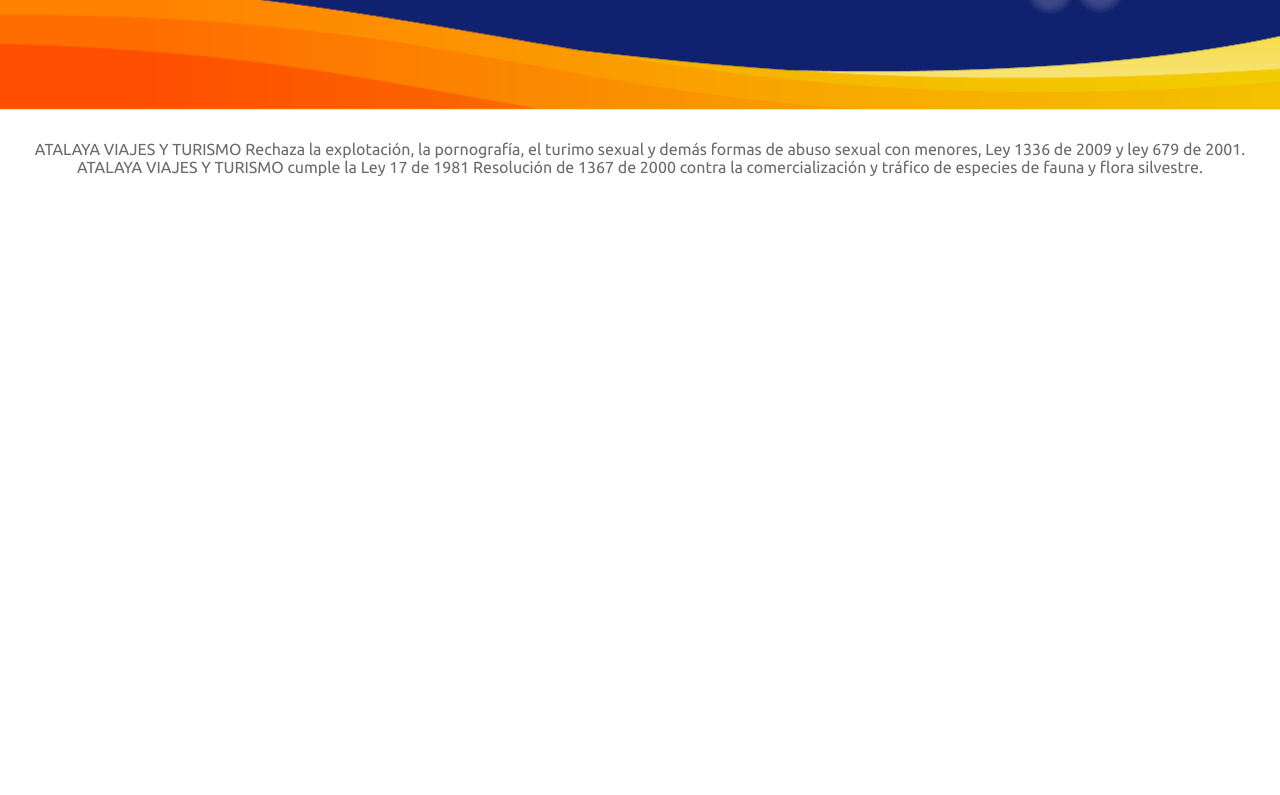
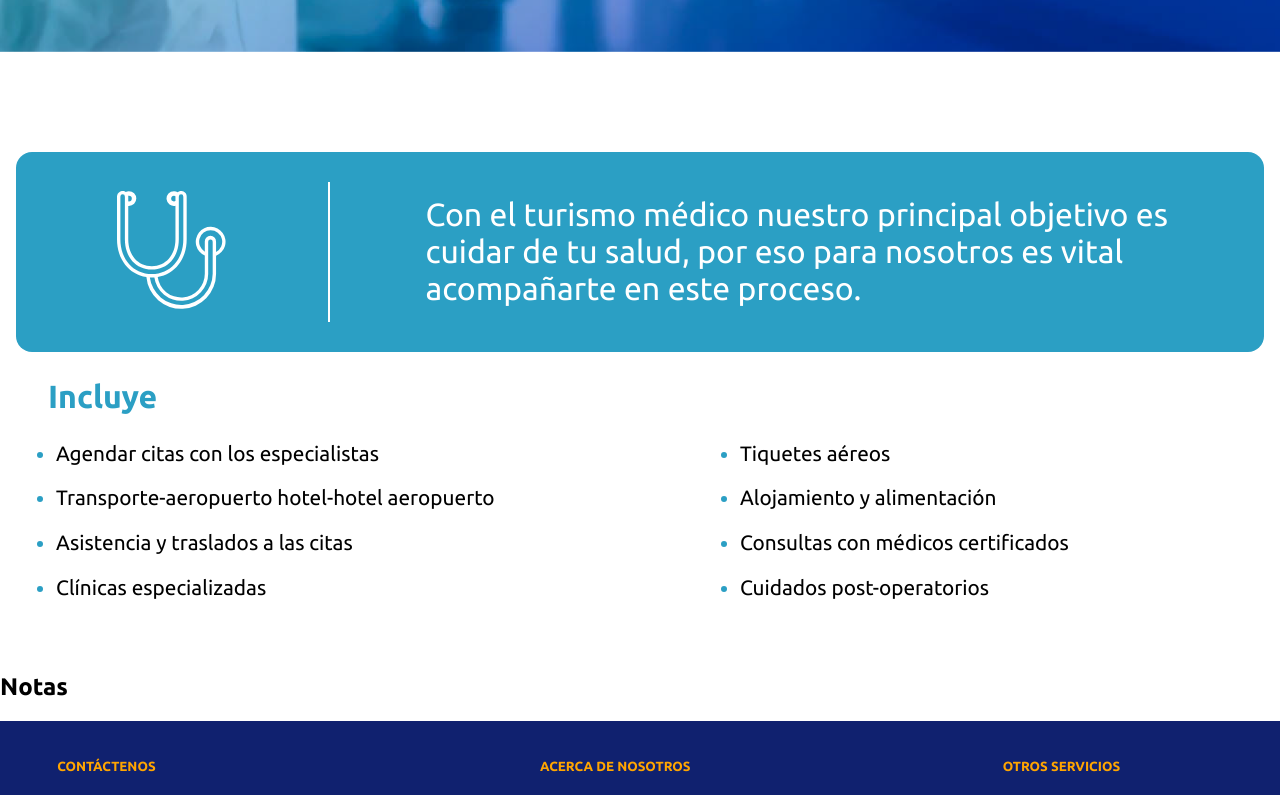
Before and after one commit to logitransatalaya/atalaya-turismo, a React (Create React App) app in the folder frontend/: page /salud in a window 1280 px wide. Shown: the part 620-1415 px from the top of the page. Before the commit the page ends 828 px from the top, so only its background shows below. Built offline with nearby package versions, Linux system fonts and the light colour scheme.

Commit message:
feat: Se ejecuto la estilizacion de los demas componentes hijos, el header y el includes

```diff
--- a/frontend/src/components/Health/HealthHeader/index.jsx
+++ b/frontend/src/components/Health/HealthHeader/index.jsx
@@ -1,9 +1,10 @@
 import React from 'react'
+import { HealthHeaderContainer } from './styles'
 
 export const HealthHeader = () => {
 	return (
-		<div>
-			<h2>cabeza</h2>
-		</div>
+		<HealthHeaderContainer>
+			<div className='contentBanner'></div>
+		</HealthHeaderContainer>
 	)
 }
--- a/frontend/src/components/Health/HealthHeader/styles.js
+++ b/frontend/src/components/Health/HealthHeader/styles.js
@@ -1 +1,15 @@
 import styled from 'styled-components'
+import bannerSalud from 'images/bannerSalud.png'
+
+export const HealthHeaderContainer = styled.div`
+	.contentBanner {
+		background-image: url(${bannerSalud});
+		width: 100%;
+		height: 585px;
+		background-repeat: no-repeat;
+		background-size: contain;
+		background-position: right;
+		background-attachment: fixed;
+		margin-bottom: 2em;
+	}
+`
--- a/frontend/src/components/Health/HealthIncludes/index.jsx
+++ b/frontend/src/components/Health/HealthIncludes/index.jsx
@@ -1,9 +1,63 @@
 import React from 'react'
+import { HealthIncludes_styles } from './styles'
+import { ReactComponent as IconSalud } from '../../../images/iconSaludWhite.svg'
 
 export const HealthIncludes = () => {
 	return (
-		<div>
-			<h2>Incluye</h2>
-		</div>
+		<HealthIncludes_styles>
+			<div className='healtInl_grid'>
+				<div className='desc'>
+					<div className='box_icon'>
+						<IconSalud />
+					</div>
+					<div className='box_line'></div>
+					<div className='box_desc'>
+						<p className='text-d'>
+							Con el turismo médico nuestro principal objetivo es{' '}
+							<br />
+							cuidar de tu salud, por eso para nosotros es vital{' '}
+							<br />
+							acompañarte en este proceso.
+						</p>
+						<p className='text-m'>
+							Con el turismo médico nuestro principal objetivo es
+							cuidar de tu salud, por eso para nosotros es vital
+							acompañarte en este proceso.
+						</p>
+					</div>
+				</div>
+				<div className='includes'>
+					<h2 className='title'>Incluye</h2>
+					<ul className='box_includes'>
+						<li>
+							<span>Agendar citas con los especialistas</span>
+						</li>
+						<li>
+							<span>Tiquetes aéreos</span>
+						</li>
+						<li>
+							<span>
+								Transporte-aeropuerto hotel-hotel aeropuerto
+							</span>
+						</li>
+						<li>
+							<span>Alojamiento y alimentación</span>
+						</li>
+						<li>
+							<span>Asistencia y traslados a las citas</span>
+						</li>
+						<li>
+							<span>Consultas con médicos certificados</span>
+						</li>
+						<li>
+							<span>Clínicas especializadas</span>
+						</li>
+						<li>
+							<span>Cuidados post-operatorios</span>
+						</li>
+					</ul>
+				</div>
+			</div>
+		</HealthIncludes_styles>
 	)
 }
--- a/frontend/src/components/Health/HealthIncludes/styles.js
+++ b/frontend/src/components/Health/HealthIncludes/styles.js
@@ -1 +1,119 @@
 import styled from 'styled-components'
+
+export const HealthIncludes_styles = styled.div`
+	padding: 1em;
+
+	.desc {
+		background-color: #2b9fc4;
+		display: grid;
+		grid-template-columns: 1fr auto 3fr;
+		height: 200px;
+		border-radius: 1em;
+		align-items: center;
+		position: relative;
+
+		.text-m {
+			display: none;
+		}
+
+		@media (max-width: 1000px) {
+			column-gap: 1em;
+			font-size: 10px;
+		}
+
+		@media (max-width: 600px) {
+			grid-template-columns: 1fr;
+			padding: 1em 5em;
+
+			.text-d {
+				display: none;
+			}
+
+			.text-m {
+				display: block;
+			}
+		}
+
+		.box_icon {
+			margin: 0 auto;
+			width: 40%;
+
+			svg {
+				fill: #fff;
+				padding: 0.5em;
+			}
+
+			@media (max-width: 600px) {
+				background-color: #10216f;
+				position: absolute;
+				width: 60px;
+				height: 60px;
+				right: 0;
+				top: -5.5em;
+				padding: 1em;
+				border-radius: 50%;
+			}
+		}
+
+		.box_line {
+			height: 70%;
+			width: 2px;
+			background-color: #fff;
+
+			@media (max-width: 600px) {
+				display: none;
+			}
+		}
+
+		.box_desc {
+			display: flex;
+			justify-content: center;
+			align-items: center;
+
+			p {
+				color: #fff;
+				font-size: 2rem;
+
+				@media (max-width: 1000px) {
+					column-gap: 1em;
+					font-size: 1.7rem;
+				}
+
+				@media (max-width: 600px) {
+					font-size: 1.2rem;
+				}
+			}
+		}
+	}
+
+	.includes {
+		.title {
+			color: #2b9fc4;
+			padding-left: 1em;
+			font-size: 2rem;
+		}
+
+		.box_includes {
+			display: grid;
+			grid-template-columns: repeat(2, 1fr);
+			column-gap: 10em;
+
+			li {
+				color: #2b9fc4;
+				font-size: 1.3rem;
+
+				span {
+					display: block;
+					color: #000;
+					margin-bottom: 1em;
+				}
+			}
+
+			@media (max-width: 600px) {
+				grid-template-columns: 1fr;
+				column-gap: 0;
+				padding-left: 5em;
+			}
+		}
+	}
+`
```
Also changed, not shown: frontend/src/images/bannerSalud.png (added), frontend/src/images/iconSaludWhite.svg (added).
